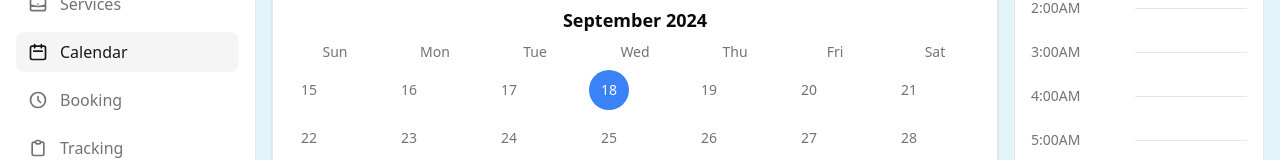
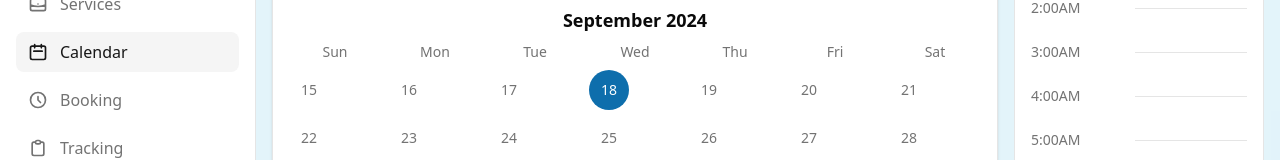
Before and after one commit to Aristocratjnr/Consumer-dashboard, a Next.js app: page /calendar in a window 1280 px wide. Shown: the part 144-304 px from the top of the page. Built offline with nearby package versions, Linux system fonts and the light colour scheme.

Commit message:
update CalendarDashboard activity item background color; change selected date color from blue-500 to teal-1000 for improved visibility

```diff
--- a/src/app/(dashboard)/calendar/page.tsx
+++ b/src/app/(dashboard)/calendar/page.tsx
@@ -232,7 +232,7 @@ export default function CalendarDashboard() {
                     key={date}
                     variant={selectedDate === date ? "default" : "ghost"}
                     className={`h-10 w-10 rounded-full p-0 ${
-                    selectedDate === date ? 'bg-blue-500 text-white' : 'text-muted-foreground'
+                    selectedDate === date ? 'bg-teal-1000 text-white' : 'text-muted-foreground'
                     }`}
                     onClick={() => setSelectedDate(date)}
                 >
```
